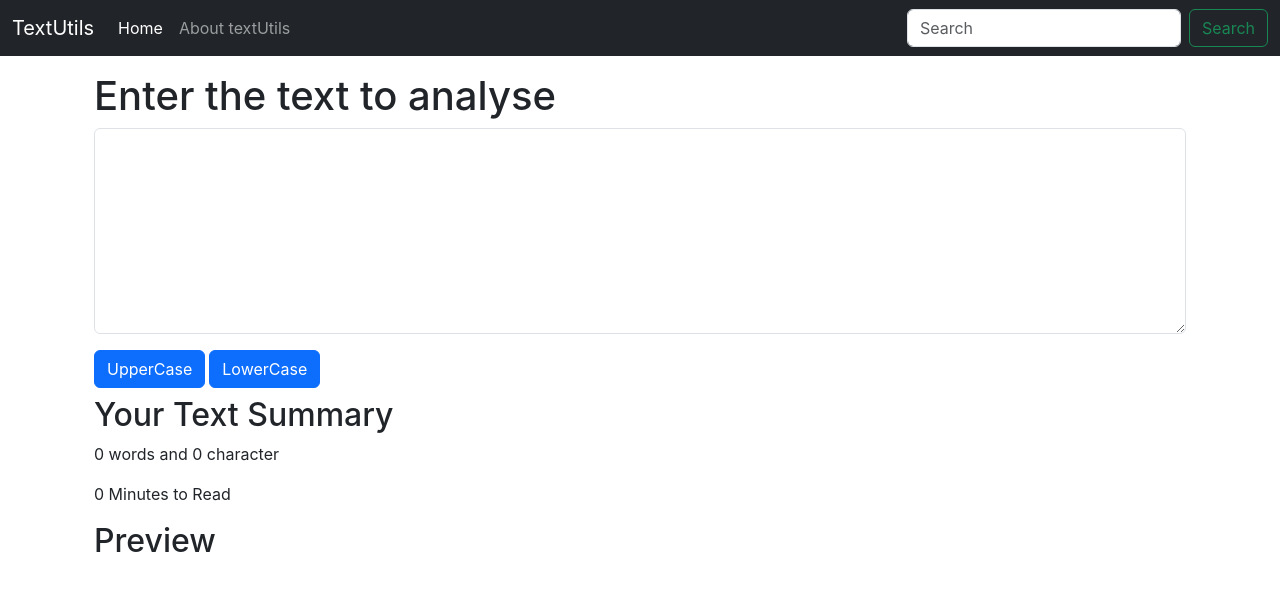
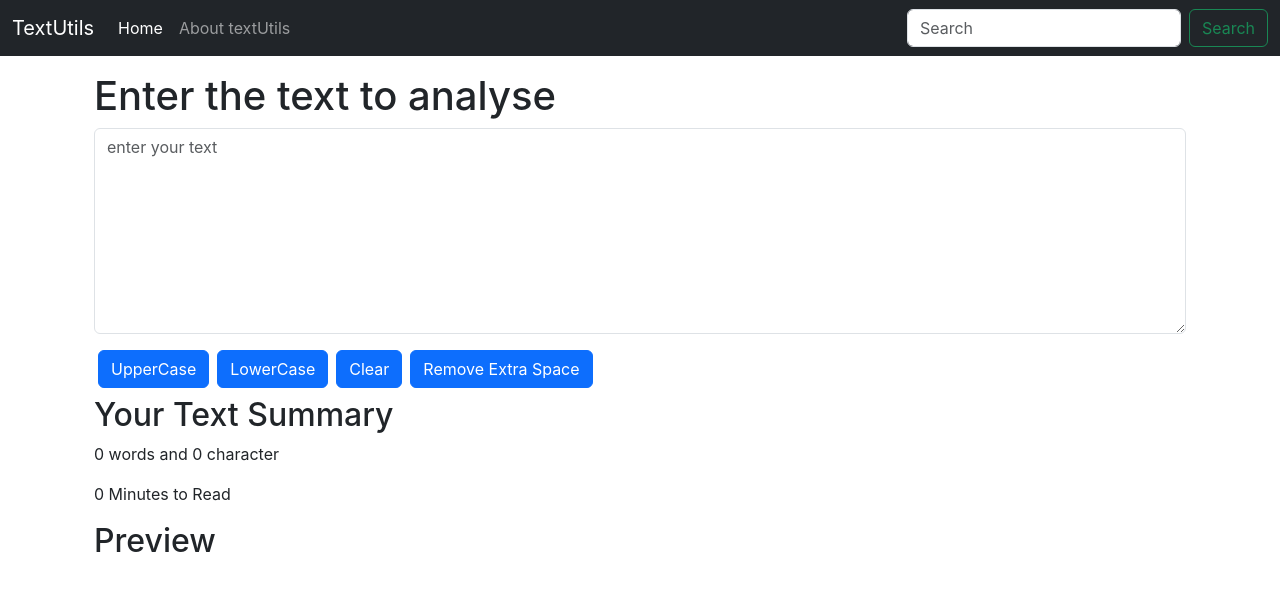
Before and after one commit to tejendrasingh104/text-utils, a React (Create React App) app: page / in a window 1280 px wide. Shown: the top 590 px of the page. Built offline with nearby package versions, Linux system fonts and the light colour scheme.

Commit message:
video9 changes adding more logic in textutilies

```diff
--- a/module1.mjs
+++ /dev/null
@@ -1,4 +0,0 @@
-import alpha,{a,b} from './module2.mjs'
-console.log(alpha)
-console.log(a)
-console.log(b)
--- a/src/components/TextForm.js
+++ b/src/components/TextForm.js
@@ -8,6 +8,14 @@ export default function TextForm(props) {
     }
     const handleLowClick = () => {
         let newText = text.toLowerCase();
+        setText(newText);
+    }
+    const handleClear = () => {
+        let newText = ""
+        setText(newText);
+    }
+    const handleRemoveExtraSpace = () => {
+        let newText = text.trim().split(' ').filter(word=>word!=='').join(' ')
         setText(newText);
     }
     const handleOnChange = (e) => {
@@ -23,10 +31,12 @@ export default function TextForm(props) {
         <div className="container">
             <h1>{props.heading}</h1>
             <div className="mb-3">
-            <textarea className="form-control" value={text} onChange={handleOnChange} id='mybox' rows='8'></textarea>
+            <textarea className="form-control" value={text} placeholder={'enter your text'} onChange={handleOnChange} id='mybox' rows='8'></textarea>
             </div>
-            <button className="btn btn-primary" onClick={handleUpClick}>UpperCase</button>
+            <button className="btn btn-primary mx-1" onClick={handleUpClick}>UpperCase</button>
             <button className="btn btn-primary mx-1" onClick={handleLowClick}>LowerCase</button>
+            <button className="btn btn-primary mx-1" onClick={handleClear}>Clear</button>
+            <button className="btn btn-primary mx-1" onClick={handleRemoveExtraSpace}>Remove Extra Space</button>
         </div>
         <div className="container my-2">
             <h2>Your Text Summary</h2>
```
Also changed, not shown: module2.mjs (deleted, +0 -8 lines).
